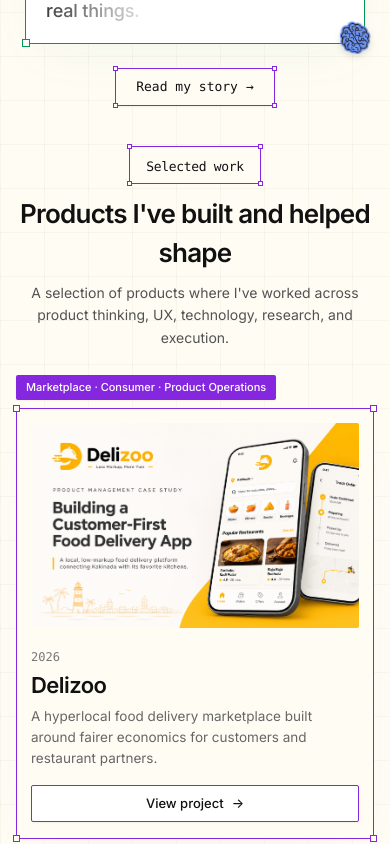
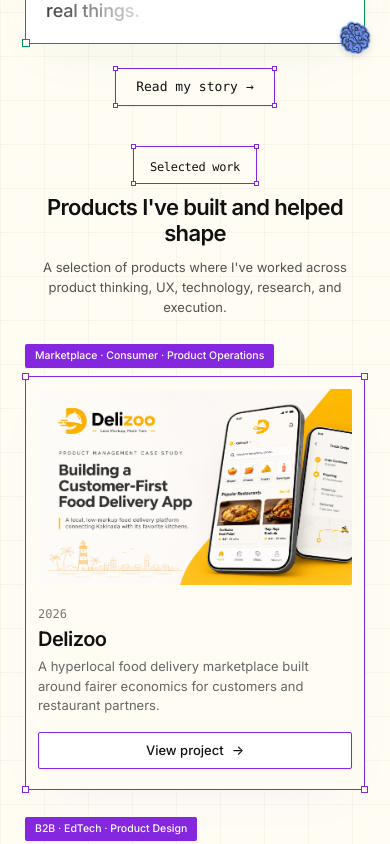
Before and after one commit to Charantej111/charan-portfolio, a React (Vite) app: page / in a window 390 px wide. Shown: the part 1000-1844 px from the top of the page. Built offline with nearby package versions, Linux system fonts and the light colour scheme; a web font is replaced by a local one.

Commit message:
fix: mobile layout proportions and bottom dock clearance in ProjectsSection

```diff
--- a/src/components/ProjectsSection.jsx
+++ b/src/components/ProjectsSection.jsx
@@ -72,10 +72,10 @@ export default function ProjectsSection({
   };
 
   return (
-    <section id="projects" className="relative w-full pt-4 pb-10 sm:py-16 md:py-24 px-4 sm:px-6 flex flex-col items-center select-none z-10">
+    <section id="projects" className="relative w-full pt-4 pb-20 sm:pb-16 md:pb-24 sm:py-16 md:py-24 px-3 xs:px-4 sm:px-6 flex flex-col items-center select-none z-10">
 
-      {/* Background Animated Fluid Ribbons */}
-      <div className="absolute inset-0 pointer-events-none overflow-hidden z-0">
+      {/* Background Animated Fluid Ribbons (Desktop / Tablet only) */}
+      <div className="hidden sm:block absolute inset-0 pointer-events-none overflow-hidden z-0">
         <AnimatedRibbons
           lineCount={2}
           strokeWidth={14}
@@ -86,7 +86,7 @@ export default function ProjectsSection({
       </div>
 
       {/* Top Header Tag */}
-      <div className="flex flex-col items-center gap-2.5 sm:gap-4 mb-6 sm:mb-12 md:mb-16 z-10 text-center max-w-2xl mx-auto">
+      <div className="flex flex-col items-center gap-2.5 sm:gap-4 mb-6 sm:mb-12 md:mb-16 z-10 text-center max-w-2xl mx-auto px-2">
         <div className="relative px-4 py-1.5 rounded-[2px] border-[1.3px] border-[#8427DE] bg-[#FFFCF4]">
           {/* Corner handle dots */}
           <div className="absolute -top-[3px] -left-[3px] w-[5px] h-[5px] bg-[#FFFCF4] border-[1.2px] border-[#8427DE] pointer-events-none" />
@@ -94,38 +94,38 @@ export default function ProjectsSection({
           <div className="absolute -bottom-[3px] -left-[3px] w-[5px] h-[5px] bg-[#FFFCF4] border-[1.2px] border-[#8427DE] pointer-events-none" />
           <div className="absolute -bottom-[3px] -right-[3px] w-[5px] h-[5px] bg-[#FFFCF4] border-[1.2px] border-[#8427DE] pointer-events-none" />
 
-          <span className="text-[13px] font-mono font-medium text-[#111111] tracking-tight">
+          <span className="text-[12px] sm:text-[13px] font-mono font-medium text-[#111111] tracking-tight">
             {tag}
           </span>
         </div>
 
         {/* Section Heading */}
-        <h2 className="text-[26px] sm:text-[38px] md:text-[44px] font-semibold text-[#111111] tracking-[-0.03em] text-center">
+        <h2 className="text-[22px] xs:text-[24px] sm:text-[38px] md:text-[44px] font-semibold text-[#111111] tracking-[-0.03em] text-center leading-[1.2]">
           {title}
         </h2>
 
         {/* Supporting text */}
         {supportingText && (
-          <p className="text-[14px] sm:text-[16px] text-neutral-600 leading-[1.6] max-w-xl text-center">
+          <p className="text-[13px] xs:text-[13.5px] sm:text-[16px] text-neutral-600 leading-[1.55] sm:leading-[1.6] max-w-xl text-center">
             {supportingText}
           </p>
         )}
       </div>
 
       {/* Projects List */}
-      <div className="w-full max-w-[360px] xs:max-w-[420px] sm:max-w-[700px] md:max-w-[1000px] flex flex-col gap-8 sm:gap-14 md:gap-20 z-10">
+      <div className="w-full max-w-[340px] xs:max-w-[380px] sm:max-w-[700px] md:max-w-[1000px] flex flex-col gap-6 sm:gap-14 md:gap-20 z-10">
         {displayedProjects.map((project) => (
           <div key={project.id} className="relative w-full flex flex-col items-start">
 
             {/* Top-Left Tag: Category */}
             <div className="mb-2 sm:mb-3 z-20">
-              <div className="relative inline-flex items-center gap-1.5 px-2.5 py-1 rounded-[2px] bg-[#8427DE] text-[11px] xs:text-[12px] font-medium text-white shadow-xs">
+              <div className="relative inline-flex items-center gap-1.5 px-2.5 py-1 rounded-[2px] bg-[#8427DE] text-[10.5px] xs:text-[11.5px] sm:text-[12px] font-medium text-white shadow-xs">
                 <span>{project.tag}</span>
               </div>
             </div>
 
             {/* Project Card Frame (Purple border #8427DE matching Framer) */}
-            <div className="relative w-full rounded-[2px] border-[1.3px] border-[#8427DE] bg-[#FFFCF4] p-3.5 xs:p-4 sm:p-8 md:p-12 pb-4 sm:pb-8 shadow-[0_20px_50px_-20px_rgba(132,39,222,0.05)] flex flex-col md:flex-row items-center gap-4 sm:gap-8 md:gap-10 justify-between">
+            <div className="relative w-full rounded-[2px] border-[1.3px] border-[#8427DE] bg-[#FFFCF4] p-3 xs:p-4 sm:p-8 md:p-12 pb-5 sm:pb-8 shadow-[0_20px_50px_-20px_rgba(132,39,222,0.05)] flex flex-col md:flex-row items-center gap-4 sm:gap-8 md:gap-10 justify-between">
 
               {/* 4 Corner Anchor Handles (Framer Canvas Selection Handles) */}
               <div className="absolute -top-[4px] -left-[4px] w-[7px] h-[7px] bg-[#FFFCF4] border-[1.3px] border-[#8427DE] z-20 pointer-events-none" />
@@ -156,11 +156,11 @@ export default function ProjectsSection({
                     {project.year}
                   </span>
 
-                  <h3 className="mt-1.5 sm:mt-4 text-[22px] xs:text-[24px] sm:text-[28px] md:text-[32px] font-semibold text-[#111111] leading-[1.2] tracking-[-0.025em]">
+                  <h3 className="mt-1 sm:mt-4 text-[20px] xs:text-[22px] sm:text-[28px] md:text-[32px] font-semibold text-[#111111] leading-[1.2] tracking-[-0.025em]">
                     {project.title}
                   </h3>
 
-                  <p className="mt-2 sm:mt-4 text-[13.5px] xs:text-[14px] sm:text-[15px] text-[#666666] leading-[1.55] sm:leading-[1.6] max-w-[420px]">
+                  <p className="mt-1.5 sm:mt-4 text-[13px] xs:text-[13.5px] sm:text-[15px] text-[#666666] leading-[1.5] sm:leading-[1.6] max-w-[420px]">
                     {project.description}
                   </p>
                 </div>
```
